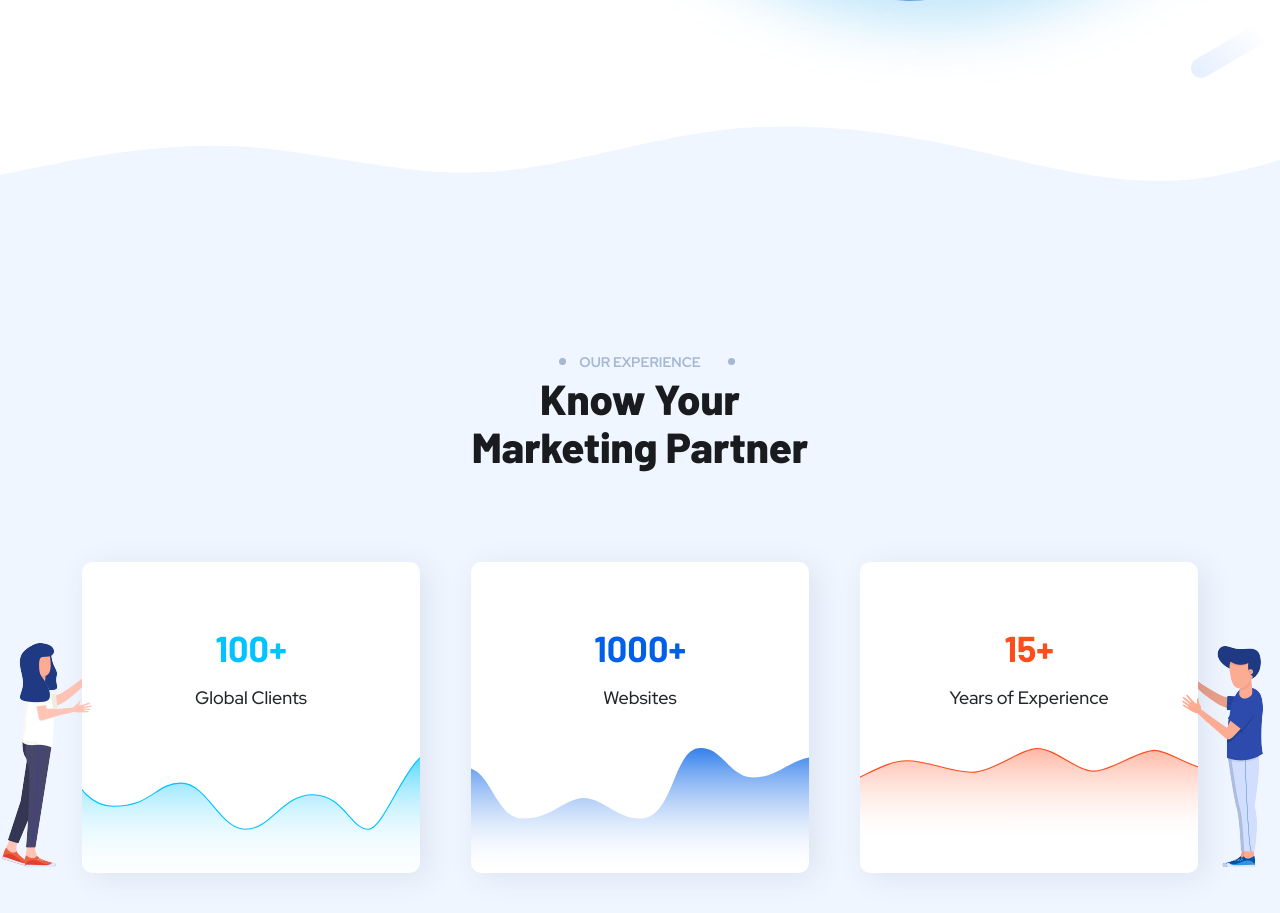
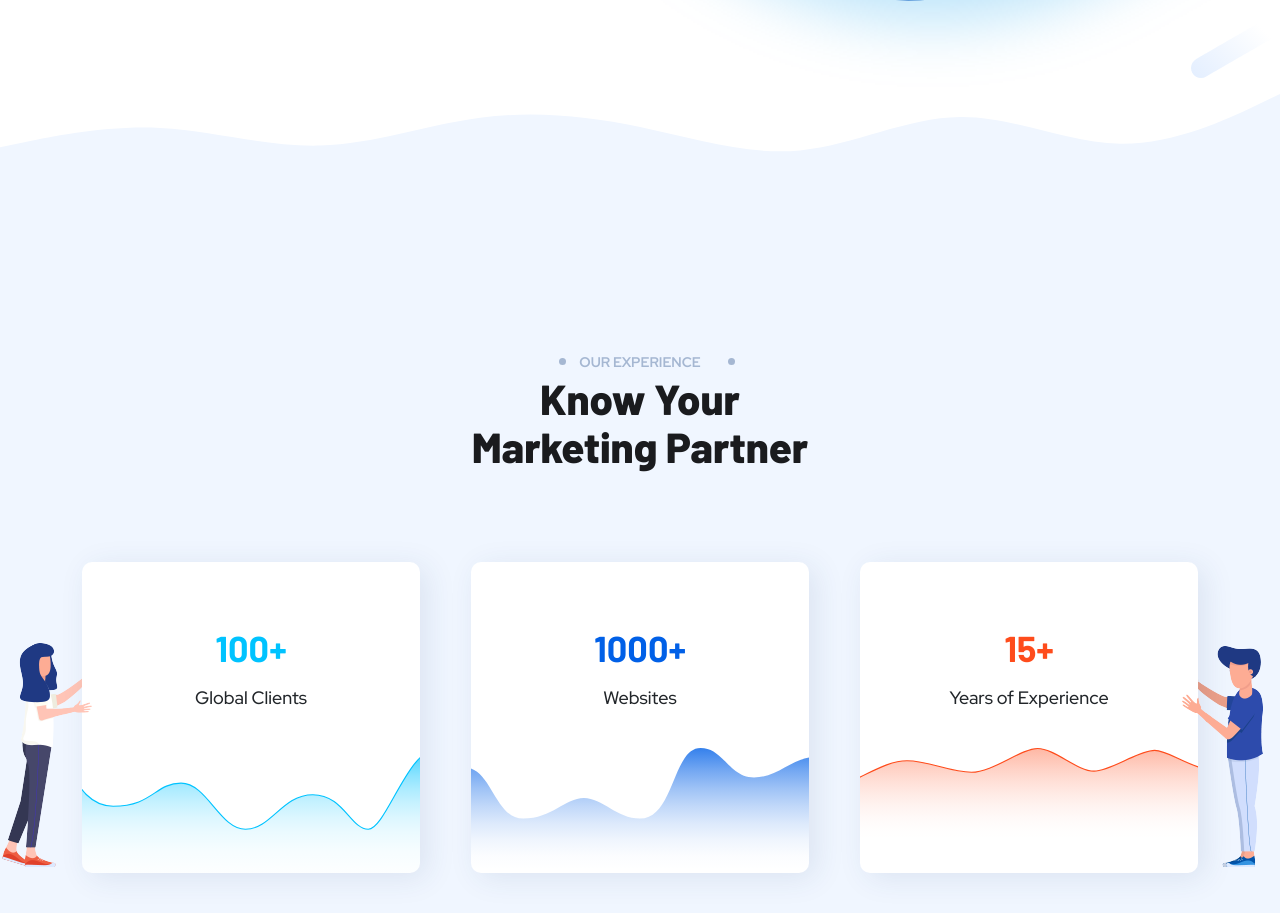
Before and after one commit to CoderPlace-Software/targeted-bits, a website: page src/index.html in a window 1280 px wide. Shown: the part 1020-1933 px from the top of the page. Drawn offline with Linux system fonts and the light colour scheme; files whose address does not match are found by name.

Commit message:
blue-waves component

```diff
--- a/src/index.html
+++ b/src/index.html
@@ -108,6 +108,7 @@
     <!-- END: Hero -->
 
     <!-- START: Our Experience -->
+    <div class="blue-waves">
       <section class="experience">
         <div class="container">
           <h3 class="subtitle experience__subtitle">OUR EXPERIENCE</h3>
@@ -146,6 +147,7 @@
           </div>
         </div>
       </section>
+
       <!-- END: Our Experience -->
 
       <!-- START: Our Services -->
@@ -156,8 +158,8 @@
             <h2 class="title services__title">Your Partners in Growth</h2>
             <div class="services__description">
               A range of digital marketing services that have benefitted 100+
-            clients across more than 20 sectors, around the world in the last 15
-            years
+              clients across more than 20 sectors, around the world in the last
+              15 years
             </div>
             <button class="button services__button button__blue button__arrow">
               Learn More
@@ -245,6 +247,7 @@
           </div>
         </div>
       </section>
+    </div>
     <!-- END: Our Services -->
 
     <!-- START: Get a Free Site Audit -->
--- a/src/scss/components/_experience.scss
+++ b/src/scss/components/_experience.scss
@@ -1,15 +1,4 @@
 .experience {
-  background-color: $background-color;
-
-  &::before {
-    content: "";
-    background-image: url("/src/images/waves/wave-1.svg");
-    background-repeat: no-repeat;
-    height: 100px;
-    width: 100%;
-    display: block;
-  }
-
   &__subtitle {
     text-align: center;
     margin-top: 164px;
--- /dev/null
+++ b/src/scss/ui/_blue-waves.scss
@@ -0,0 +1,18 @@
+.blue-waves {
+  background: $background-color;
+
+  &::before,
+  &::after {
+    content: "";
+    background-image: url("/src/images/waves/wave-1.svg");
+    background-repeat: no-repeat;
+    height: 100px;
+    width: 100%;
+    display: block;
+    background-size: cover;
+  }
+
+  &::after {
+    transform: rotate(180deg);
+  }
+}
--- a/src/scss/ui/_index.scss
+++ b/src/scss/ui/_index.scss
@@ -3,3 +3,5 @@
 @import "title";
 
 @import "subtitle";
+
+@import "blue-waves";
```
Also changed, not shown: src/css/style.min.css. Lines whose indentation alone changed are shown as unchanged.
